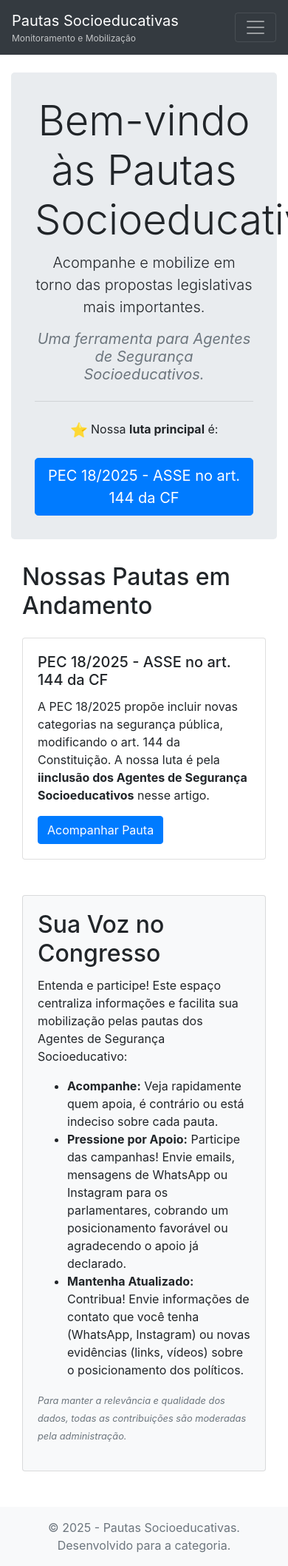
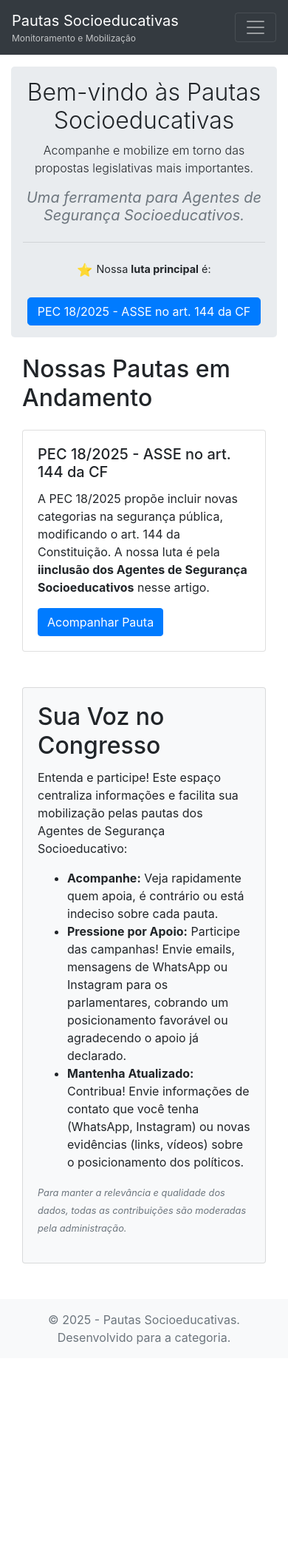
Before and after one commit to juliocjd/pautas-socioeducativas, a Jekyll site: the page built from index.html, in a window 390 px wide. Shown: the whole page at 74% size. Built offline with Jekyll 4.4.1, drawn with Linux system fonts in a browser that asks for light colours; after the commit the page ends 1836 px from its top, so only the background shows below that.

Commit message:
Update style.css

```diff
--- a/assets/css/style.css
+++ b/assets/css/style.css
@@ -13,18 +13,116 @@
   margin-bottom: 1rem;
 }
 
-/* Tentativa Suave para corrigir espaço em branco nas abas */
-#modalEnviarInfo .modal-body .tab-content > .tab-pane:not(.active) {
-  height: 0;
-  overflow: hidden;
-  opacity: 0; /* Mantém a transição fade do Bootstrap */
+/* ========================================== */
+/* CORREÇÃO PARA ESPAÇO EM BRANCO NAS ABAS (COM .fade) */
+/* ========================================== */
+
+/* Garante que o container das abas possa conter elementos posicionados */
+#modalEnviarInfo .modal-body .tab-content {
+  position: relative;
+  min-height: auto; /* Evita altura mínima pré-definida */
 }
+
+/* Tenta tirar as abas inativas do fluxo normal */
+#modalEnviarInfo .modal-body .tab-content > .tab-pane:not(.show) {
+  position: absolute; /* Tira do fluxo */
+  top: 0; /* Alinha no topo */
+  left: 0;
+  width: 100%; /* Garante largura total */
+  opacity: 0; /* Mantém invisível (Bootstrap já faz isso com .fade) */
+  pointer-events: none; /* Impede interação */
+  visibility: hidden; /* Garante que não ocupa espaço de acessibilidade */
+  height: 0; /* Tenta forçar altura zero */
+  overflow: hidden; /* Esconde conteúdo que possa vazar */
+}
+
+/* Garante que a aba ativa ocupe espaço normalmente */
 #modalEnviarInfo .modal-body .tab-content > .tab-pane.active.show {
-  height: auto; /* Garante que a aba ativa tenha altura */
+  position: relative; /* Volta ao fluxo normal ou ao posicionamento relativo */
+  width: 100%;
+  height: auto; /* Altura automática baseada no conteúdo */
   overflow: visible;
   opacity: 1;
+  pointer-events: auto;
+  visibility: visible;
 }
+
 /* Remove margem superior extra do primeiro elemento DENTRO da aba ativa */
 #modalEnviarInfo .tab-pane.active.show > *:first-child {
   margin-top: 0;
 }
+
+/* ========================================== */
+/* (Manter as outras regras que adicionamos antes para Jumbotron, etc.) */
+/* ========================================== */
+/* ... (regras para .jumbotron, .situacao-destaque, etc.) ... */
+.jumbotron {
+  padding-top: 1.5rem !important;
+  padding-bottom: 1.5rem !important;
+  margin-bottom: 1.5rem;
+}
+main.container {
+  margin-top: 1rem !important;
+}
+/* ... etc ... */
+.situacao-destaque {
+  background-color: #f8f9fa;
+  border: 1px solid #e9ecef;
+  padding: 1rem;
+  margin-top: 1.5rem;
+  margin-bottom: 2.5rem;
+  border-radius: 8px;
+}
+.situacao-destaque p,
+.situacao-destaque ul,
+.situacao-destaque li,
+.situacao-destaque div[style*="background-color"] {
+  font-size: 0.9em;
+  line-height: 1.4;
+  margin-bottom: 0.75rem;
+}
+.situacao-destaque p:first-of-type strong {
+  color: #343a40;
+}
+.situacao-destaque ul {
+  padding-left: 20px;
+}
+.hidden-textarea {
+  display: none;
+}
+/* ========================================== */
+/* --- CORREÇÃO DE RESPONSIVIDADE (index.html) --- */
+/* ========================================== */
+
+@media (max-width: 575.98px) {
+  /* 1. Ajuste do Jumbotron para não ultrapassar a tela */
+  .jumbotron {
+    /* Diminui o padding horizontal para dar mais espaço ao texto */
+    padding-left: 1rem !important;
+    padding-right: 1rem !important;
+    /* Reduz um pouco o padding vertical para manter a altura baixa */
+    padding-top: 1rem !important;
+    padding-bottom: 1rem !important;
+  }
+
+  /* 2. Redução da Fonte do Título Principal */
+  .jumbotron .display-4 {
+    font-size: 2rem !important; /* Reduz de 3.5rem (padrão display-4) para 2rem */
+  }
+
+  /* 3. Redução da Fonte do Subtítulo (o 'lead') */
+  .jumbotron .lead {
+    font-size: 1rem !important; /* Reduz de 1.25rem (padrão lead) para 1rem */
+  }
+
+  /* 4. Redução da Fonte da Seção de Destaque */
+  .jumbotron .featured-pauta-label {
+    font-size: 0.9em !important;
+  }
+
+  /* 5. Ajuste fino no tamanho do botão principal */
+  .jumbotron .btn-lg {
+    padding: 0.4rem 0.8rem;
+    font-size: 1rem;
+  }
+}
```
